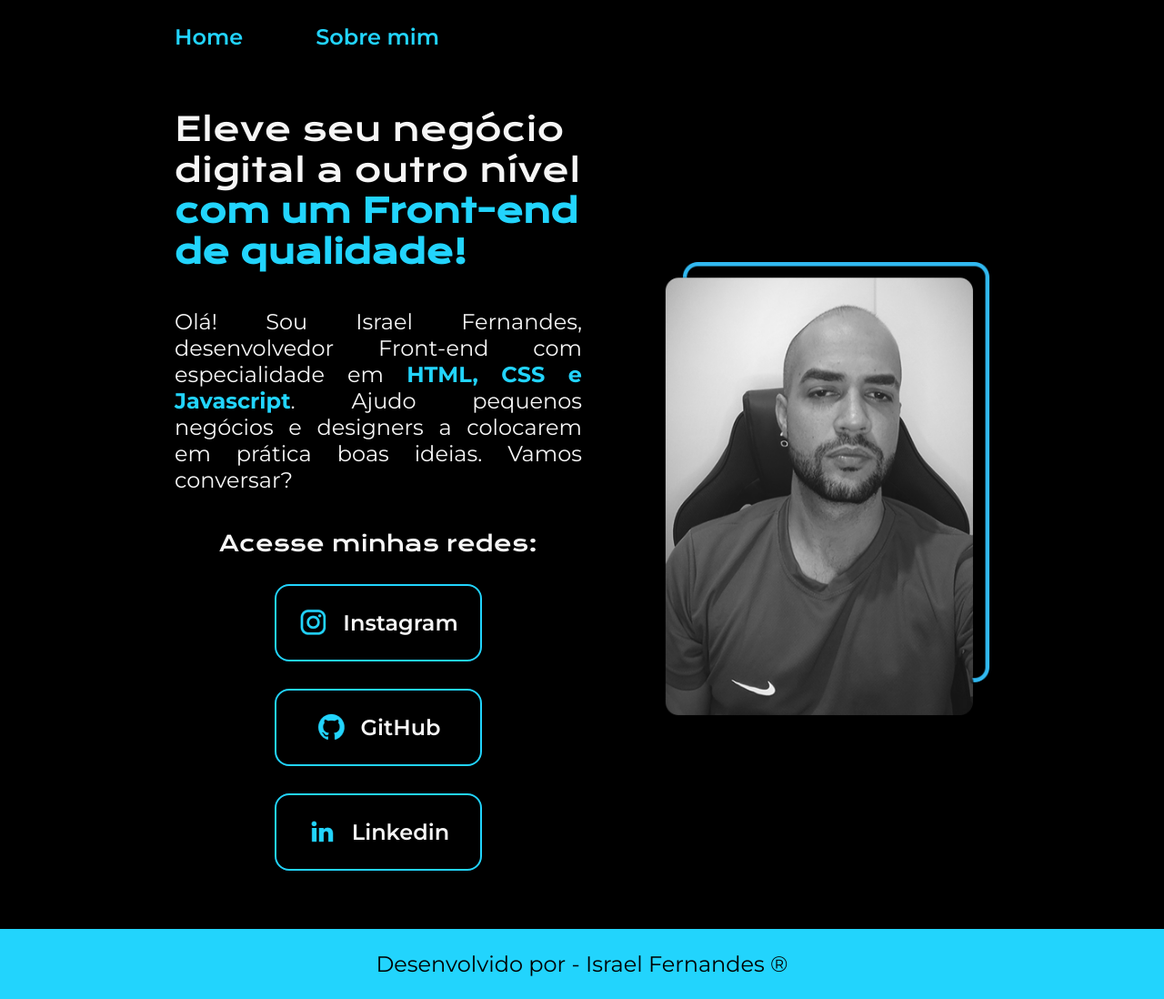
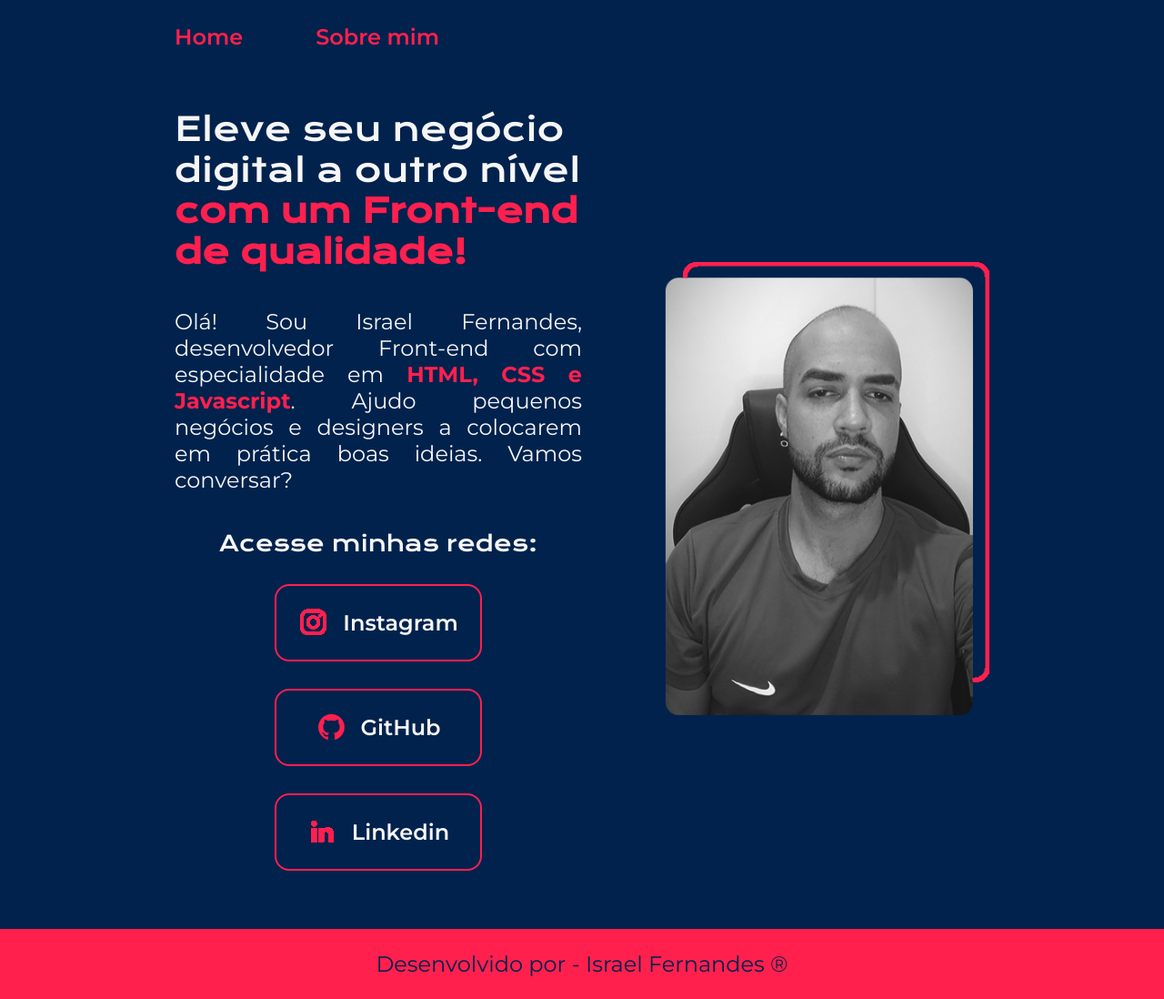
Before and after one commit to Israellgg/portfolio, a plain HTML site: page index.html in a window 1280 px wide. Shown: the whole page at 91% size. Drawn offline with nearby package versions, Linux system fonts and the light colour scheme.

Commit message:
alterações de cores

```diff
--- a/index.html
+++ b/index.html
@@ -23,21 +23,21 @@
             <div class="conteudo__secao__links">
                 <h2 class="conteudo__secao__titulo">Acesse minhas redes:</h2>
                 <a href="https://www.instagram.com/israelfernandesdev/" class="conteudo__link">
-                    <img src="assets/instagram.png" alt="">
+                    <img src="assets/instagram2.png" alt="">
                     Instagram
                 </a>
                 <a href="https://github.com/Meyts?tab=repositories" class="conteudo__link">
-                    <img src="assets/github.png" alt="">
+                    <img src="assets/github2.png" alt="">
                     GitHub
                 </a>
                 <a href="https://github.com/Meyts?tab=repositories" class="conteudo__link">
-                    <img src="assets/linkedin.png" alt="">
+                    <img src="assets/linkedin2.png" alt="">
                     Linkedin
                 </a>
             </div>
 
         </section>
-        <img class="conteudo__imagem" src="assets/fotoprof.png" alt="foto de um desenvolvedor">
+        <img class="conteudo__imagem" src="assets/fotoprof2.png" alt="foto de um desenvolvedor">
     </main>
 
     <footer class="rodape">
--- a/style.css
+++ b/style.css
@@ -6,13 +6,23 @@ font-family: "Krona One", sans-serif;
 */
 
 :root {
+    --cor-princpal: #FF204E;
+    --cor-secundaria: #f6f6f6;
+    --cor-terciaria: #00224D;
+    --cor-hover: #5D0E41;
+    --fonte-primaria: "Krona One", sans-serif;
+    --fonte-segundaria: "Montserrat", sans-serif;
+}
+
+/* :root {
     --cor-princpal:#22D4FD;
     --cor-secundaria: #f6f6f6;
     --cor-terciaria: #000000;
     --cor-hover: #272727;
     --fonte-primaria: "Krona One", sans-serif;
     --fonte-segundaria: "Montserrat", sans-serif;
-}
+} */
+
 
 
 *{
```
Also changed, not shown: about.html (+1 -1 lines), assets/fotoprof2.png (added), assets/github2.png (added), assets/instagram2.png (added), assets/linkedin2.png (added).
